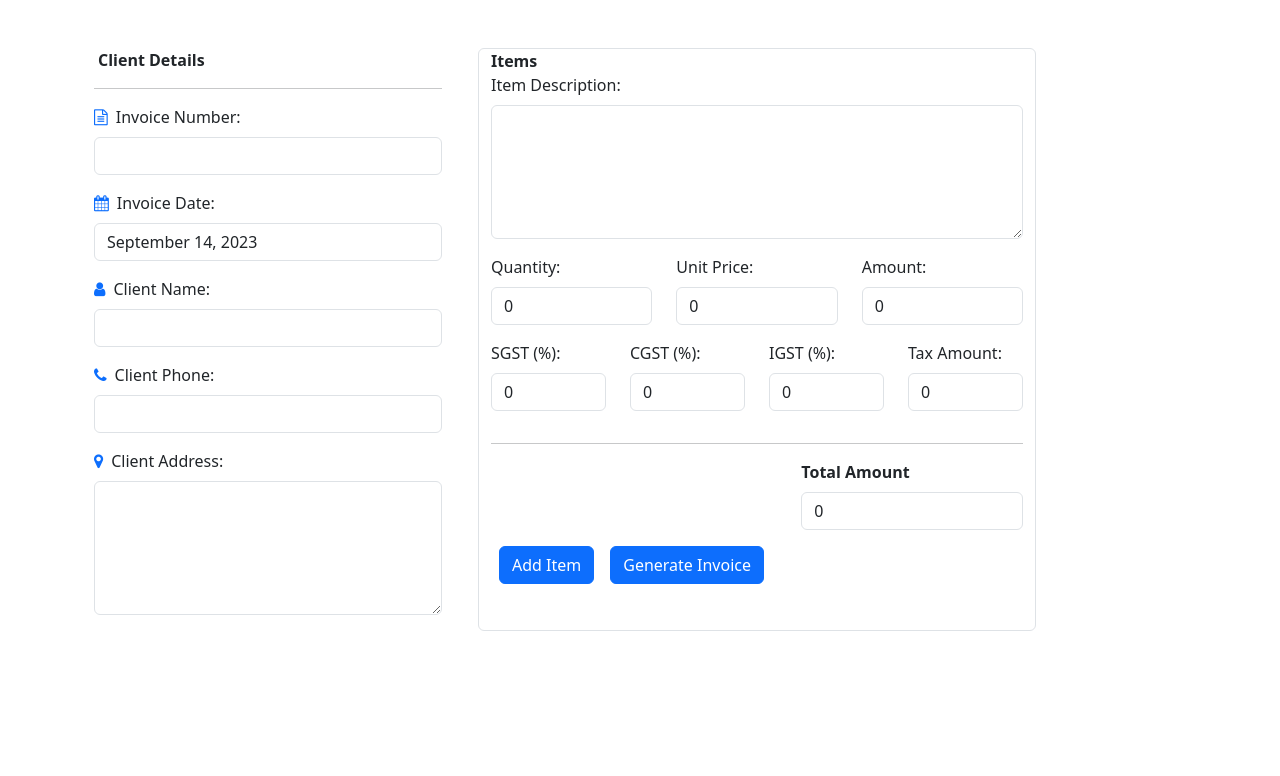
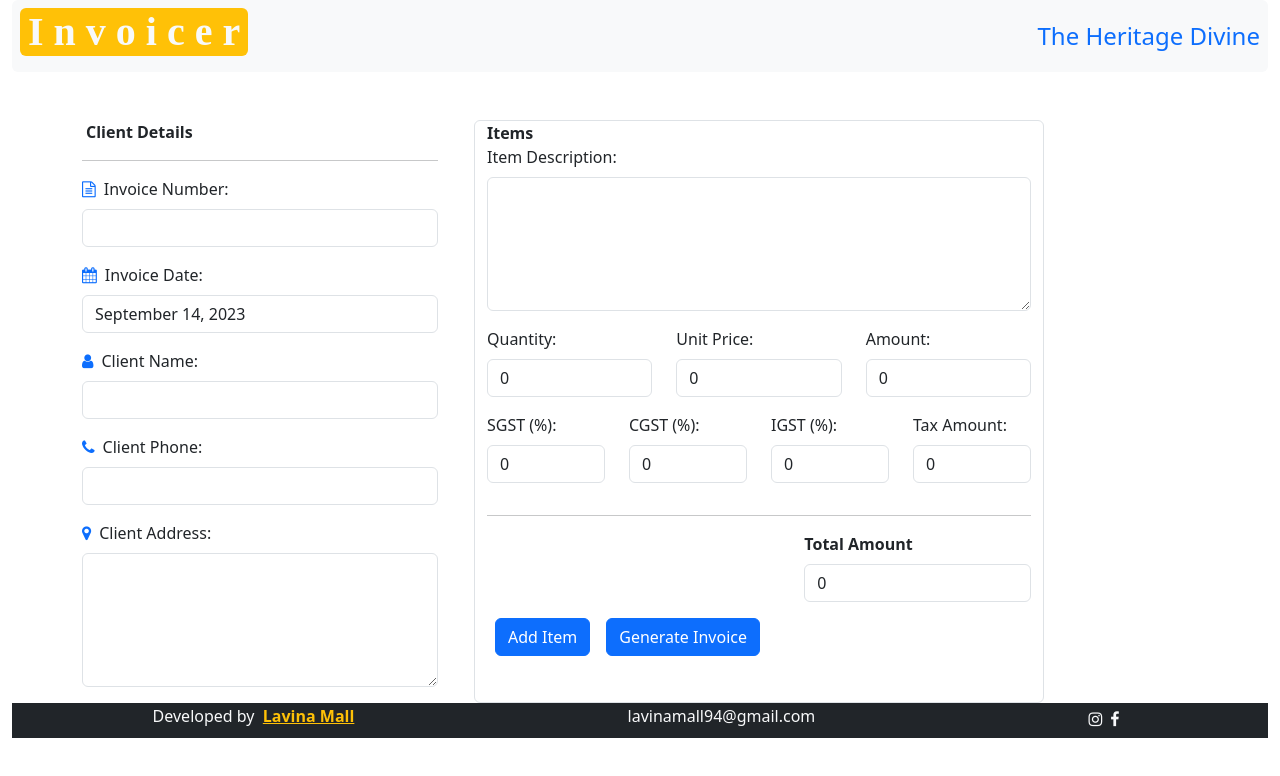
Before and after one commit to lavinamall/Invoice, a React (Create React App) app: page / in a window 1280 px wide. Shown: the top 776 px of the page. Built offline with nearby package versions, Linux system fonts and the light colour scheme; the HTML template or start-up script is replaced by a standard one.

Commit message:
header & footer added

```diff
--- a/src/App.js
+++ b/src/App.js
@@ -2,6 +2,8 @@ import React, { useState } from 'react';
 import 'bootstrap/dist/css/bootstrap.min.css';
 import InvoiceForm from './components/InvoiceForm';
 import InvoiceDetails from './components/InvoiceDetails';
+import { Header } from './components/Header';
+import { Footer } from './components/Footer';
 
 function App() {
   const [showInvoice, setShowInvoice] = useState(false);
@@ -17,13 +19,17 @@ function App() {
   };
 
   return (
-    <div className='container'>
+    <div className='container-fluid'>
       {showInvoice ? (
         <div>
           <InvoiceDetails invoiceData={invoiceData} CompanyName={CompanyName} CompanyAddress={CompanyAddress} />
         </div>
       ) : (
-        <InvoiceForm onFormSubmit={handleFormSubmit} />
+        <>
+          <Header CompanyName={CompanyName} />
+          <InvoiceForm onFormSubmit={handleFormSubmit} />
+          <Footer />
+        </>
       )}
     </div>
   );
--- /dev/null
+++ b/src/components/Footer.js
@@ -0,0 +1,30 @@
+import React from 'react'
+
+export const Footer = () => {
+    return (
+        <>
+            <div className='p-1 m-auto bg-dark text-light align-content-center justify-content-around d-flex'>
+                <h6>Developed by &nbsp;
+                    <strong>
+                        <a href="mailto:lavinamall94@gmail.com" className='text-warning'>
+                            Lavina Mall
+                        </a>
+                    </strong>
+                </h6>
+                <h6>
+                    <a href="mailto:lavinamall94@gmail.com" className='text-light text-decoration-none'>
+                        lavinamall94@gmail.com
+                    </a>
+                </h6>
+                <span>
+                    <a href='https://www.instagram.com/ms.lavina_' target='_blank' className='text-light'>
+                        <i className='fa fa-instagram me-2'></i>
+                    </a>
+                    <a href='https://www.facebook.com/LAVINA.MALL/' target='_blank' className='text-light'>
+                        <i className='fa fa-facebook me-2'></i>
+                    </a>
+                </span>
+            </div>
+        </>
+    )
+}
--- /dev/null
+++ b/src/components/Header.js
@@ -0,0 +1,14 @@
+import React from 'react'
+
+export const Header = ({ CompanyName }) => {
+    return (
+        <header className='bg-light d-flex align-content-center justify-content-between p-2 rounded'>
+            <h1 className='fw-bolder text-bg-warning px-2 text-light rounded' style={{ fontFamily: 'cursive' }}>
+                I n v o i c e r
+            </h1>
+
+            <h4 className='text-primary my-auto'>{CompanyName}</h4>
+
+        </header>
+    )
+}
```
